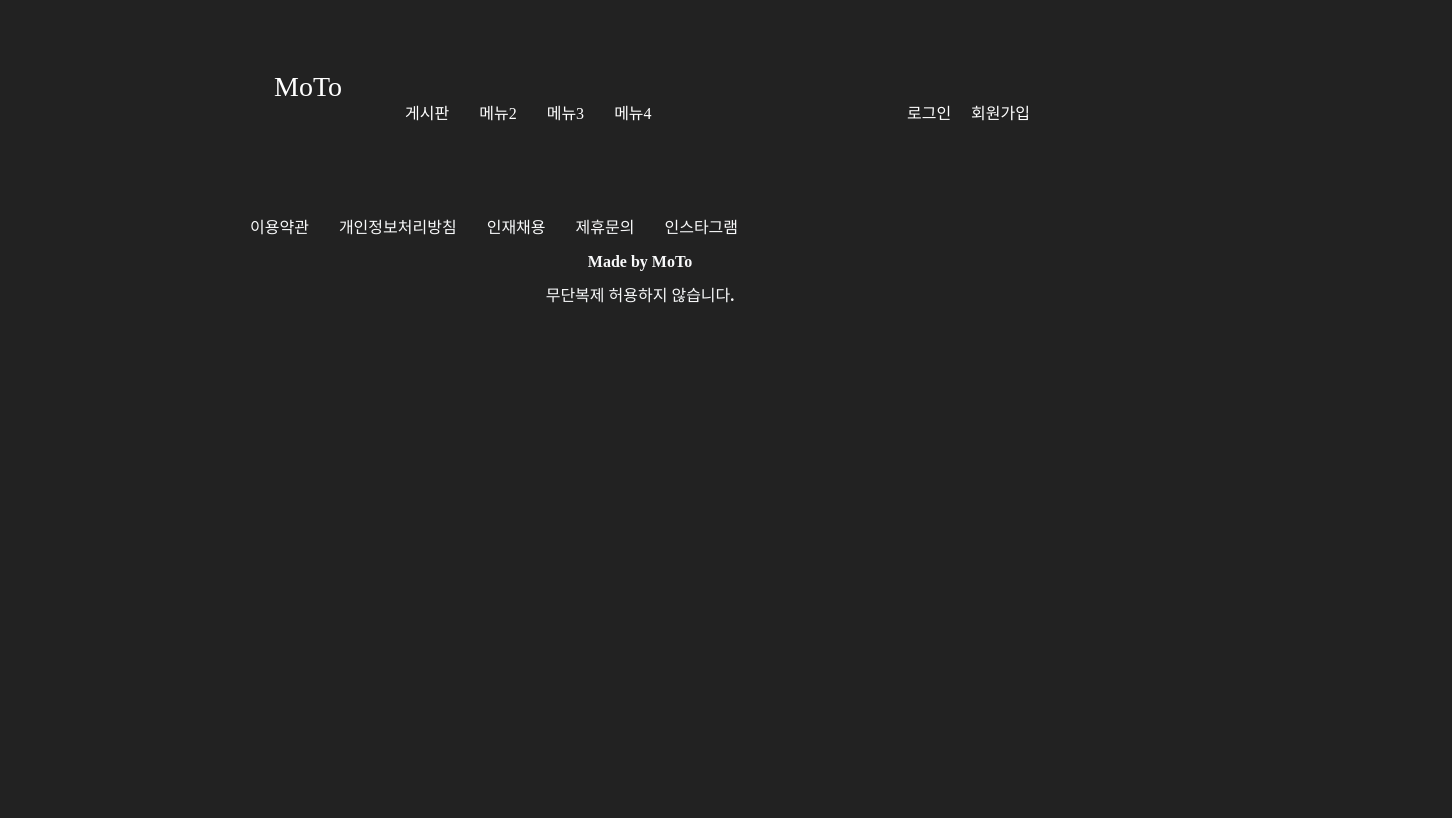
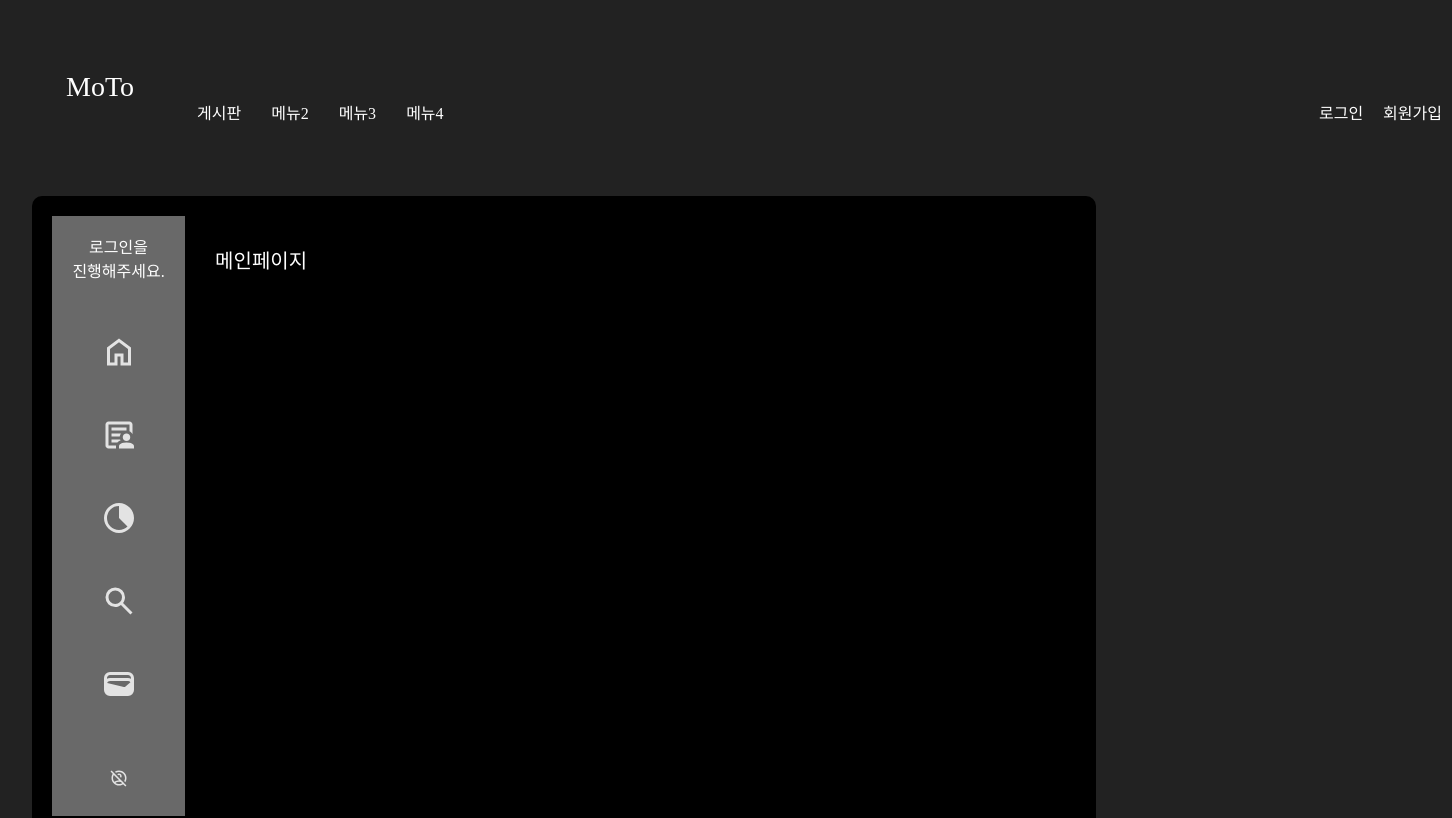
Before and after one commit to LEEYEONSEON/moto_project, a React (Vite) app in the folder moto_frontend/moto/: page / in a window 1280 px wide. Shown: the top 818 px of the page, 1452 px wide, since content can reach past the window. Built offline with nearby package versions, Linux system fonts and the light colour scheme; a web font is replaced by a local one.

Commit message:
swagger 추가/ vsCode 사이드바 url 및 아이콘 작성 + weight 좁아서 추가로 늘렸는데 이후에 더 추가로 늘릴 수 있음.

```diff
--- a/moto_frontend/moto/public/css/default.css
+++ b/moto_frontend/moto/public/css/default.css
@@ -71,7 +71,7 @@ a {
 }
 .header > div {
   padding: 10px;
-  max-width: 1400px;
+  min-width: 1400px;
   margin: 0 auto;
   display: flex;
   align-items: center;
--- a/moto_frontend/moto/src/App.jsx
+++ b/moto_frontend/moto/src/App.jsx
@@ -2,22 +2,13 @@ import Header from './component/common/Header';
 import Footer from './component/common/Footer';
 
 import './App.css'
+import Main from './component/Main';
 
 function App() {
-
-  console.log("안녕 난 모투야");
-  console.log("안녕 난 모투야");
-  console.log("안녕 난 모투야");
-  console.log("안녕 난 모투야");
-  console.log("안녕 난 모투야");
-  console.log("안녕 난 모투야");
-  console.log("king971423@gmail.com react-gitgub 연동 및 커밋완료 & push까지 !")
-  console.log("해치우자;;");
-
   return (
     <div className='wrap'>
       <Header/>
-
+      <Main />
       <Footer/>
     </div>
 
--- /dev/null
+++ b/moto_frontend/moto/src/component/Main.jsx
@@ -0,0 +1,14 @@
+import Sidebar from "./common/Sidebar";
+
+export default function Main(){
+
+    return (
+        <>
+         <section className="section" style={{width:"80%", backgroundColor:"black", display:"flex"}}>
+        <Sidebar />
+            <div className="page-title" style={{color:"white"}}>메인페이지</div>
+
+        </section>
+        </>
+    )
+}
--- /dev/null
+++ b/moto_frontend/moto/src/component/common/Sidebar.jsx
@@ -0,0 +1,38 @@
+import { Link } from "react-router-dom";
+import useUserStore from "../../store/useUserStore";
+
+export default function Sidebar(){
+
+    const {loginMember} = useUserStore();
+
+    return(
+
+        <div className="side-menu" style={{textAlign : "center", margin:"0 left" ,backgroundColor:"	#696969", width:"13%", height:"600px"}}>
+            <div className="menu-item" style={{paddingBottom : "50px", paddingTop:"20px"}}>
+                {
+                loginMember
+                ? <Link to={"/users/me"} />
+                : <Link to={"/auth/login"} >  <p style={{color:"white"}}>로그인을 <br/>진행해주세요.</p> </Link>
+                }
+            </div>
+            <div className="menu-item" style={{paddingBottom : "40px"}} >
+                <Link to={"/"}><svg xmlns="http://www.w3.org/2000/svg" viewBox="0 -960 960 960"  fill="#e3e3e3" style={{ width: "36px", height: "36px" }}><path d="M240-200h120v-240h240v240h120v-360L480-740 240-560v360Zm-80 80v-480l320-240 320 240v480H520v-240h-80v240H160Zm320-350Z"/></svg></Link>
+            </div>
+            <div className="menu-item" style={{paddingBottom : "40px"}}>
+                <Link to={"/users/me"}><svg xmlns="http://www.w3.org/2000/svg" viewBox="0 -960 960 960"  fill="#e3e3e3" style={{ width: "36px", height: "36px" }}><path d="M200-200v-560 179-19 400Zm80-240h221q2-22 10-42t20-38H280v80Zm0 160h157q17-20 39-32.5t46-20.5q-4-6-7-13t-5-14H280v80Zm0-320h400v-80H280v80Zm-80 480q-33 0-56.5-23.5T120-200v-560q0-33 23.5-56.5T200-840h560q33 0 56.5 23.5T840-760v258q-14-26-34-46t-46-33v-179H200v560h202q-1 6-1.5 12t-.5 12v56H200Zm480-200q-42 0-71-29t-29-71q0-42 29-71t71-29q42 0 71 29t29 71q0 42-29 71t-71 29ZM480-120v-56q0-24 12.5-44.5T528-250q36-15 74.5-22.5T680-280q39 0 77.5 7.5T832-250q23 9 35.5 29.5T880-176v56H480Z"/></svg></Link>
+            </div>
+            <div className="menu-item" style={{paddingBottom : "40px"}} >
+                <Link to={"/users/me/portfolio/:filter"}><svg xmlns="http://www.w3.org/2000/svg" viewBox="0 -960 960 960" width="24px" fill="#e3e3e3" style={{ width: "36px", height: "36px" }} ><path d="M480-80q-83 0-156-31.5T197-197q-54-54-85.5-127T80-480q0-83 31.5-156T197-763q54-54 127-85.5T480-880q83 0 156 31.5T763-763q54 54 85.5 127T880-480q0 83-31.5 156T763-197q-54 54-127 85.5T480-80Zm0-80q64 0 123-24t104-69L480-480v-320q-134 0-227 93t-93 227q0 134 93 227t227 93Z"/></svg></Link>
+            </div>
+            <div className="menu-item" style={{paddingBottom : "40px"}} >
+                <Link to={""}><svg xmlns="http://www.w3.org/2000/svg" viewBox="0 -960 960 960"  fill="#e3e3e3" style={{ width: "36px", height: "36px" }}><path d="M784-120 532-372q-30 24-69 38t-83 14q-109 0-184.5-75.5T120-580q0-109 75.5-184.5T380-840q109 0 184.5 75.5T640-580q0 44-14 83t-38 69l252 252-56 56ZM380-400q75 0 127.5-52.5T560-580q0-75-52.5-127.5T380-760q-75 0-127.5 52.5T200-580q0 75 52.5 127.5T380-400Z"/></svg></Link>
+            </div>
+            <div className="menu-item" style={{paddingBottom : "60px"}} >
+                <Link to={"/watchlists/:memberId"}><svg xmlns="http://www.w3.org/2000/svg" height="24px" viewBox="0 -960 960 960" width="24px" fill="#e3e3e3" style={{ width: "36px", height: "36px" }}><path d="M240-160q-66 0-113-47T80-320v-320q0-66 47-113t113-47h480q66 0 113 47t47 113v320q0 66-47 113t-113 47H240Zm0-480h480q22 0 42 5t38 16v-21q0-33-23.5-56.5T720-720H240q-33 0-56.5 23.5T160-640v21q18-11 38-16t42-5Zm-74 130 445 108q9 2 18 0t17-8l139-116q-11-15-28-24.5t-37-9.5H240q-26 0-45.5 13.5T166-510Z"/></svg></Link>
+            </div>
+            <div>
+                <Link to={"/auth/login"}><svg xmlns="http://www.w3.org/2000/svg" height="24px" viewBox="0 -960 960 960" width="24px" fill="#e3e3e3" style={{ width: "18px", height: "18px" }}><path d="M538-538ZM424-424Zm56 264q51 0 98-15.5t88-44.5q-41-29-88-44.5T480-280q-51 0-98 15.5T294-220q41 29 88 44.5t98 15.5Zm106-328-57-57q5-8 8-17t3-18q0-25-17.5-42.5T480-640q-9 0-18 3t-17 8l-57-57q19-17 42.5-25.5T480-720q58 0 99 41t41 99q0 26-8.5 49.5T586-488Zm228 228-58-58q22-37 33-78t11-84q0-134-93-227t-227-93q-43 0-84 11t-78 33l-58-58q49-32 105-49t115-17q83 0 156 31.5T763-763q54 54 85.5 127T880-480q0 59-17 115t-49 105ZM480-80q-83 0-156-31.5T197-197q-54-54-85.5-127T80-480q0-59 16.5-115T145-701L27-820l57-57L876-85l-57 57-615-614q-22 37-33 78t-11 84q0 57 19 109t55 95q54-41 116.5-62.5T480-360q38 0 76 8t74 22l133 133q-57 57-130 87T480-80Z"/></svg></Link>
+            </div>
+        </div>
+    )
+}
```
Also changed, not shown: 2 other files (tests, documents, lock files or other folders).
